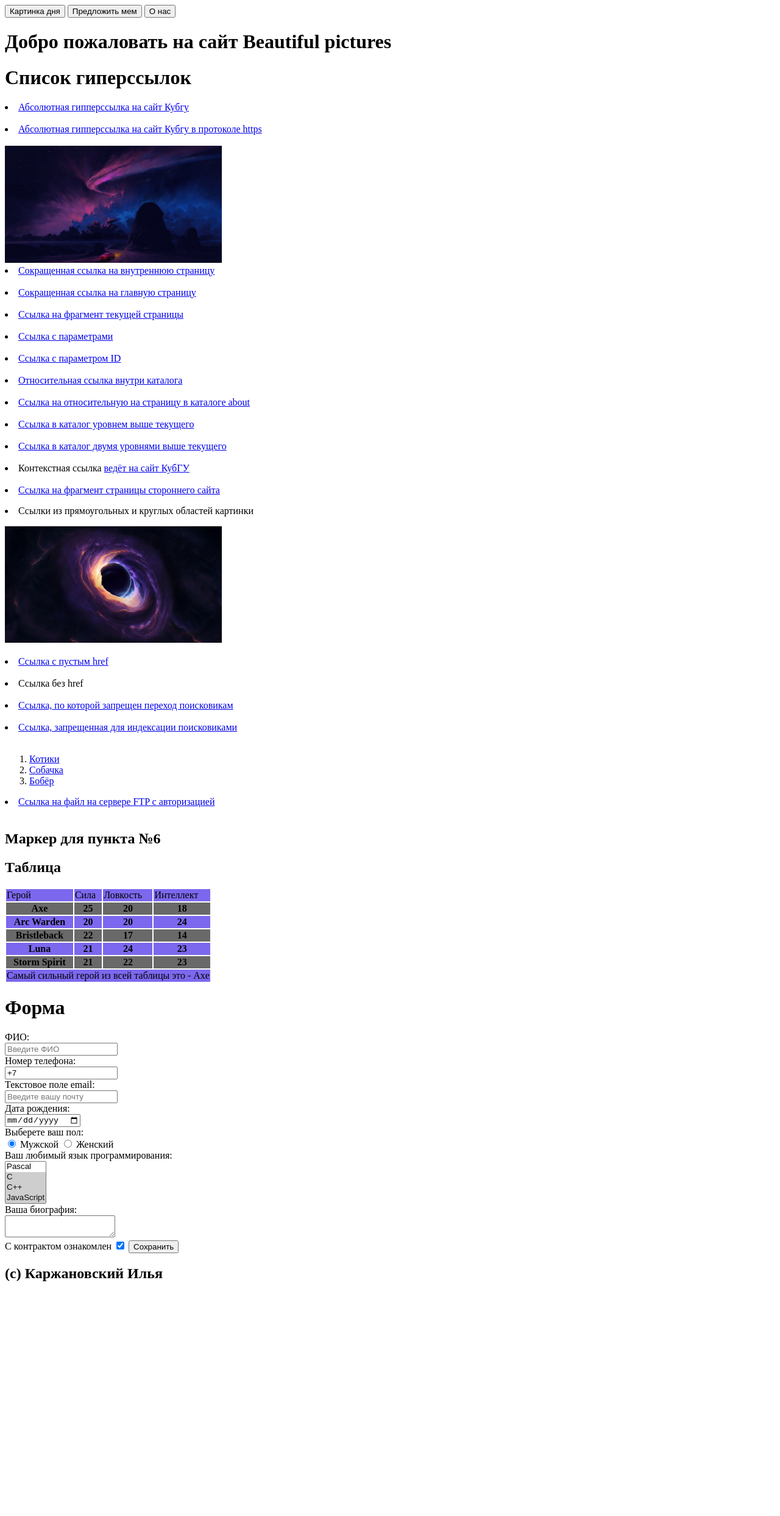
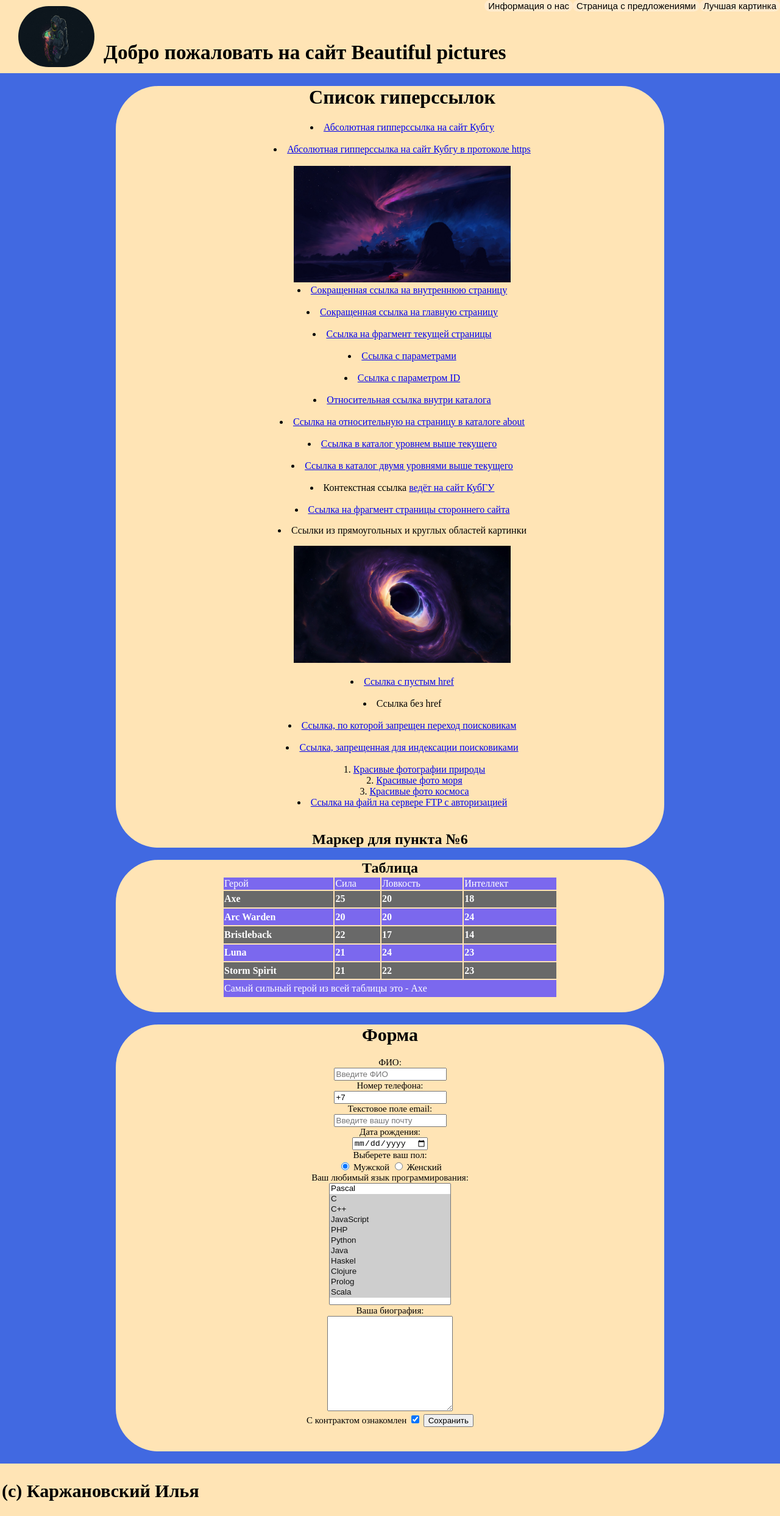
Before and after one commit to h1kky123/WEB, a plain HTML site: page task_2/index.html in a window 1280 px wide. Shown: the whole page at 61% size. Before the commit the page ends 2122 px from the top, so only its background shows below. Drawn offline with Linux system fonts and the light colour scheme.

Commit message:
Add files via upload

```diff
--- /dev/null
+++ b/task_2/about.html
@@ -0,0 +1,12 @@
+<!DOCTYPE html>
+<html lang="ru">
+<head>
+    <meta charset="UTF-8">
+    <meta name="viewport" content="width=device-width, initial-scale=1.0">
+    <title>О нас</title>
+</head>
+<body>
+    <h1><p align="center">Пока что ничего нет</p></h1>
+    <h2><li><a href="index.html">Вернуться обратно</a></li></h2>
+</body>
+</html>
--- a/task_2/index.html
+++ b/task_2/index.html
@@ -4,22 +4,22 @@
     <meta charset="UTF-8">
     <link rel="stylesheet" href="style.css">
     <link rel="stylesheet" href="about.html">
-    <link rel="stylesheet" href="memeday.html">
-    <link rel="stylesheet" href="offer.html">
+    <link rel="stylesheet" href="offers.html">
+    <link rel="stylesheet" href="picture.html">
     <title>Работа №2</title>
 </head>
 
 <body>
   <nav class="tab">
-    <button onclick="location.href='memeday.html';" class="textLower">Картинка дня</button>
-    <button onclick="location.href='offer.html';" class="textLower">Предложить мем</button>
-    <button onclick="location.href='about.html';" class="textLower">О нас</button>
+    <button onclick="location.href='picture.html';" class="textLower">Лучшая картинка</button>
+    <button onclick="location.href='offers.html';" class="textLower">Страница с предложениями</button>
+    <button onclick="location.href='about.html';" class="textLower">Информация о нас</button>
 </nav>
 
 <header>
     <h1 class="welcome"> Добро пожаловать на сайт Beautiful pictures</h1>
-    <!-- <div style="width:100%; background-color:rgb(215, 245, 245);  height:120px;">
-        <img class="pic" src="img/image3.jpg"/>  -->
+    <div style="width:100%; background-color:moccasin;  height:120px;">
+        <img class="pic" src="img/image3.jpg"/>
 
     </div>
 </header>
@@ -27,11 +27,12 @@
 <div class="Content">
   <h1 class="mainText">Список гиперссылок</h1>
   <div class="line1">
+  <ul>
     <li><a href="//www.kubsu.ru">Абсолютная гипперссылка на сайт Кубгу</a></li></br>
     <li><a href="https://kubsu.ru/">Абсолютная гипперссылка на сайт Кубгу в протоколе https</a></li><br/>
-    <a href="https://github.com/"><img src="img/image.jpg" alt="Закат" style="width: 356px;" /></a><br/>
-    <li><a href="/about" > Сокращенная ссылка на внутреннюю страницу</a></li><br/>
-    <li><a href="/" > Сокращенная ссылка на главную страницу</a></li><br/>
+    <a href="https://github.com/"> <img src="img/image.jpg" alt="Закат" style="width: 356px;" /></a><br/>
+    <li><a href="page.html" > Сокращенная ссылка на внутреннюю страницу</a></li><br/>
+    <li><a href="index.html" > Сокращенная ссылка на главную страницу</a></li><br/>
     <li><a href="#jump">Ссылка на фрагмент текущей страницы</a></li><br/>
     <li><a href="index.html?product=width&color=black&size=m">Ссылка с параметрами</a></li><br/>
     <li><a href="index.html?id=123">Ссылка с параметром ID</a></li><br/>
@@ -52,16 +53,17 @@
     <li><a href="https://www.kubsu.ru" rel="nofollow">  Ссылка, по которой запрещен переход поисковикам</a></li><br/>
     <li><a href="https://www.kubsu.ru" rel="noindex"> Ссылка, запрещенная для индексации поисковиками</a></li><br/>
     <ol>
-        <li><a href="https://www.youtube.com/shorts/3n0HhQwP3_8" title ="Котики">Котики</a></li>
-        <li><a href="https://www.youtube.com/shorts/FYgvaRL2glU" title="Собачка"> Собачка</a></li>
-        <li><a href="https://www.youtube.com/shorts/E5HHMl3VVlQ" title ="Бобёр"> Бобёр</a></li>
+        <li><a href="https://ru.35photo.pro/genre_99/" title ="Фото природы">Красивые фотографии природы</a></li>
+        <li><a href="https://www.istockphoto.com/ru/фотографии/морской-пейзаж" title="Фото Моря"> Красивые фото моря</a></li>
+        <li><a href="https://akspic.ru/album/kosmos/3840x2160" title ="Фото космоса"> Красивые фото космоса</a></li>
     </ol>
     <li><a href="ftp://username:password@ftp.example.com/file.txt"> Cсылка на файл на сервере FTP с авторизацией</a></li><br/>
+  </ul>
     <h2 id="jump"> Маркер для пункта №6 </h2>
   </div>
 </div>
 
-<div class="tabl">
+<div class="block content">
   <h2 class="textTabl">Таблица</h2>
   <table class="tabl">
     </h1>
@@ -165,7 +167,7 @@
         <label>
             Ваш любимый язык программирования:<br />
             <select name="field-name-4[]"
-              multiple="multiple">
+              multiple="multiple" style="width: 200px; height: 200px;">
               <option value="Значение_1">Pascal</option>
               <option value="Значение_2" selected="selected">C</option>
               <option value="Значение_3" selected="selected">C++</option>
@@ -182,7 +184,7 @@
 
           <label>
             Ваша биография:<br />
-            <textarea name="field-boi" minlength="50" required></textarea>
+            <textarea name="field-boi" minlength="50" required style="width: 200px; height: 150px;"></textarea>
           </label><br />
 
           С контрактом ознакомлен
--- /dev/null
+++ b/task_2/offers.html
@@ -0,0 +1,19 @@
+<!DOCTYPE html>
+<html lang="ru">
+<head>
+    <meta charset="UTF-8">
+    <meta name="viewport" content="width=device-width, initial-scale=1.0">
+    <title>Предложка</title>
+</head>
+<body>
+    <h1><p align="center">Добро пожалоовать на страницу, где вы можете написать предложения по улучшению сайта</p></h1>
+    <h2><li><a href="index.html">Вернуться обратно</a></li></h2><br/>
+    <label>
+    <p align="center">
+        Ваши предложения:<br />
+        <textarea name="field-boi" minlength="50" required style="width: 500px; height: 500px;"></textarea>
+      </label><br />
+      <input type="submit" value="Сохранить" />
+    </p>
+</body>
+</html>
--- /dev/null
+++ b/task_2/picture.html
@@ -0,0 +1,12 @@
+<!DOCTYPE html>
+<html lang="ru">
+<head>
+    <meta charset="UTF-8">
+    <meta name="viewport" content="width=device-width, initial-scale=1.0">
+    <title>Картинка</title>
+</head>
+<body>
+    <h2><li><a href="index.html">Обратно на страницу</a><br/></li></h2>
+    <a><img src="img/image4.jpg" alt="Самурай" style="width: 1280px; margin-left: 300px; padding-top: 100px;"></a>
+</body>
+</html>
--- a/task_2/style.css
+++ b/task_2/style.css
@@ -0,0 +1,105 @@
+body{
+    background-color:royalblue;
+    margin: 0;
+    padding: 0;
+}
+
+.tab button{
+   background-color:blanchedalmond;
+   color: #000;
+   float: right;
+   cursor: pointer;
+   padding: auto;
+   border: none;
+   transition: 0,5s;
+}
+
+.tab button:hover{
+    background-color: moccasin;
+}
+
+.tabcontent{
+    padding: 6px 12px;
+    border-top: none;
+}
+
+.textLower{
+    border-radius: 15px;
+    font-size: 15px;
+}
+
+.pic{
+    margin-left: 30px; height: 100px; border-radius: 50px; width: 125px; margin-top: 10px;
+}
+
+.welcome{
+    position: absolute;
+    padding-top: 45px;
+    padding-left: 170px;
+    font-size: 25pt;
+}
+
+footer{
+    background-color:moccasin;
+    height: 80px;
+}
+
+.foot{
+    padding: 3px;
+    font-size: 20px;
+    text-align: left;
+}
+
+.line1{
+    text-align: center;
+}
+
+.mainText{
+    text-align: center;
+    margin-left: 40px;
+}
+
+.Content{
+    background-color: moccasin;
+    width: 900px;
+    text-align: center;
+    margin: auto;
+    border-radius: 70px;
+}
+
+.textTabl{
+    text-align: center;
+    width: 900px;
+    margin: auto;
+}
+
+.tabl{
+    height: 200px;
+    width: 550px;
+    margin:auto;
+    text-align: left;
+    justify-content: flex;
+    color:rgb(255, 255, 255);
+}
+
+.lastblock{
+    background-color: moccasin;
+    text-align: center;
+    width: 900px;
+    margin: auto;
+    border-radius: 70px;
+    margin-bottom: 20px;
+    height: 700px;
+}
+
+.block{
+    background-color: moccasin;
+    width: 900px;
+    margin: auto;
+    border-radius: 70px;
+    height: 250px;
+}
+
+ul{
+    list-style-position: inside;
+}
```
Also changed, not shown: task_2/about/about2/page.html (+1 -1 lines), task_2/about/page.html (+3 -3 lines), task_2/index_relativeReference.html (+4 -3 lines), task_2/page.html (added, +12 -0 lines), task_2/img/image4.jpg (added).
